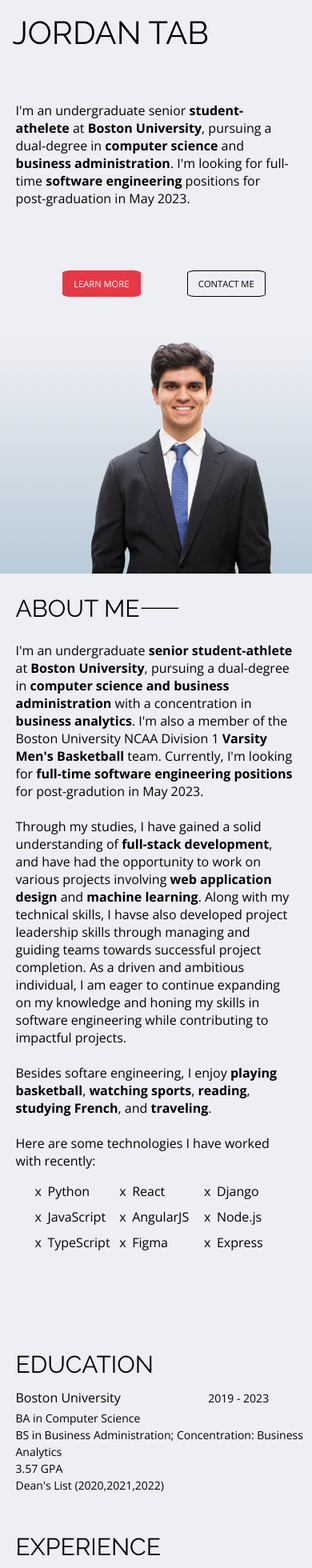
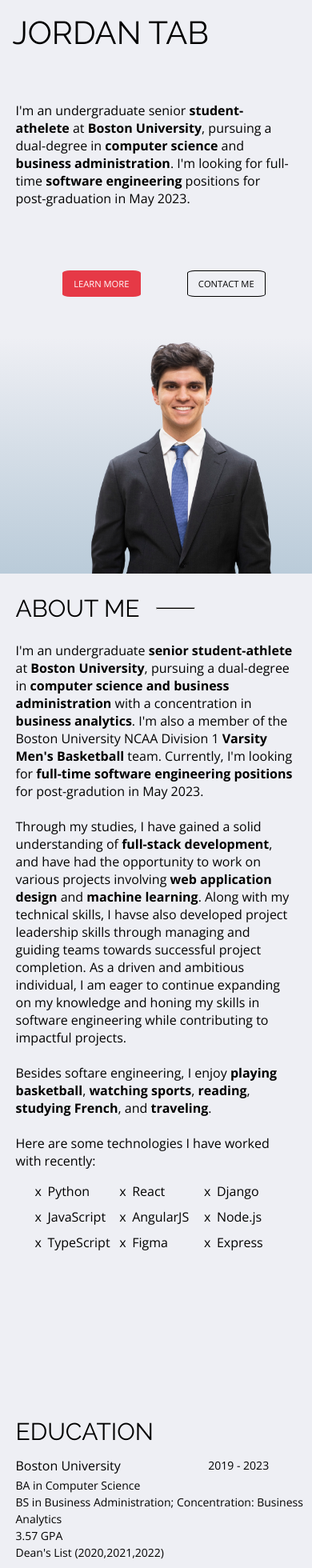
Before and after one commit to jordantab/portfolio-React-client, a React (Create React App) app in the folder portfolio-react-client/: page / in a window 390 px wide. Shown: the top 1960 px of the page at 80% size. Built offline with nearby package versions, Linux system fonts and the light colour scheme.

Commit message:
Testing phone view

```diff
--- a/portfolio-react-client/src/components/About.css
+++ b/portfolio-react-client/src/components/About.css
@@ -518,7 +518,7 @@
     .horizontal-line {
         position: absolute;
         top: 89%;
-        left: 45%;
+        left: 50%;
         width: 12%;
         height: 1px;
         background-color: black;
@@ -551,7 +551,7 @@
 
     .about-education {
         position: absolute;
-        top: 200%;
+        top: 210%;
         left: 5%;
         width: 95%;
 
@@ -591,7 +591,7 @@
 
     .about-experience-1 {
         position: absolute;
-        top: 227%;
+        top: 237%;
         left: 5%;
         width: 95%;
 
@@ -629,7 +629,7 @@
 
     .about-experience-2 {
         position: absolute;
-        top: 240%;
+        top: 250%;
         left: 5%;
         width: 100%;
 
```
